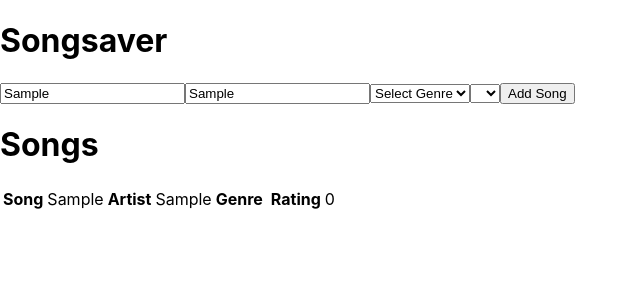
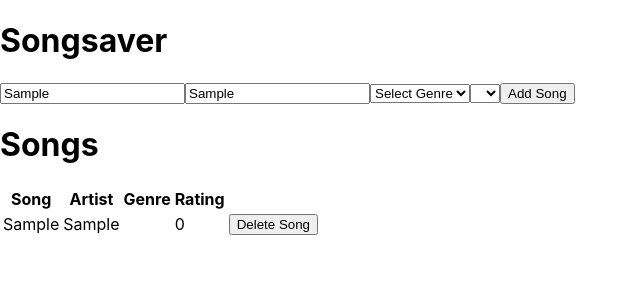
Before and after one commit to BrittDiepenhorst/Britt_Diepenhorst_Eindopdracht_Songsaver, a React (Create React App) app: page / in a window 1280 px wide. Both pictures are taken after typing "Sample", "Sample" into the empty fields and a click on the button "Add Song". Shown: the top 300 px of the page, without its empty margins (0-640 px from the left). Built offline with nearby package versions, Linux system fonts and the light colour scheme.

Commit message:
Changing the song table

```diff
--- a/src/Components/SongList.js
+++ b/src/Components/SongList.js
@@ -2,33 +2,36 @@ import React from 'react';
 import { useSelector } from 'react-redux';
 
 function SongList() {
+
     const songs = useSelector((state) => state.songs.songs);
 
-    // hoe krijg ik alle songs in de DOM?
+    const songRow = songs.map(song => (
+        <tr>
+            <td key={song.songTitle}>{song.songTitle}</td>
+            <td key={song.artistName}>{song.artistName}</td>
+            <td key={song.genre}>{song.genre}</td>
+            <td key={song.rating}>{song.rating}</td>
+            <td key={song.id}><button>Delete Song</button></td>
+        </tr>
+    ));
 
     return (
+        <table className="Songtable">
+            <thead>
+                <tr className="song-header">
+                    <th className="song-row__item">Song</th>
+                    <th className="song-row__item">Artist</th>
+                    <th className="song-row__item">Genre</th>
+                    <th className="song-row__item">Rating</th>
+                </tr>
+            </thead>
 
-        songs.map(song => (
-            <div>
-                <table className="Songtable">
-                    <tr className="song-header">
+            <tbody>
+                {songRow}
+            </tbody>
 
-                        <th className="song-row__item">Song</th>
-                        <td>{song.songTitle}</td>
-
-                        <th className="song-row__item">Artist</th>
-                        <td>{song.artistName}</td>
-
-                        <th className="song-row__item">Genre</th>
-                        <td>{song.genre}</td>
-
-                        <th className="song-row__item">Rating</th>
-                        <td>{song.rating}</td>
-                    </tr>
-                </table>
-            </div>
-        ))
+        </table>
     )
-}
+};
 
 export default SongList;
--- a/src/Components/SongOverview.js
+++ b/src/Components/SongOverview.js
@@ -10,6 +10,6 @@ function SongOverview() {
             <SongList />
         </div>
     );
-}
+};
 
 export default SongOverview;
--- a/src/actions/index.js
+++ b/src/actions/index.js
@@ -1,6 +1,7 @@
+let nextSongID = 0;
 export const addSong = (song) => {
     return {
         type: 'ADDSONG',
-        payload: song
+        payload: song, id: ++nextSongID,
     };
 };
```
Also changed, not shown: src/reducers/songReducer.js (line endings or trailing spaces).
